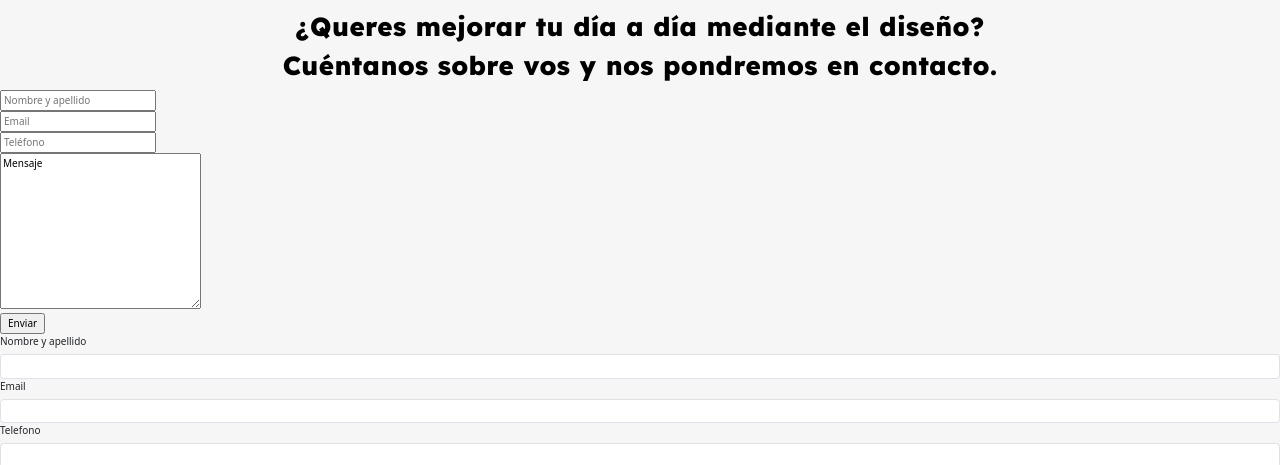
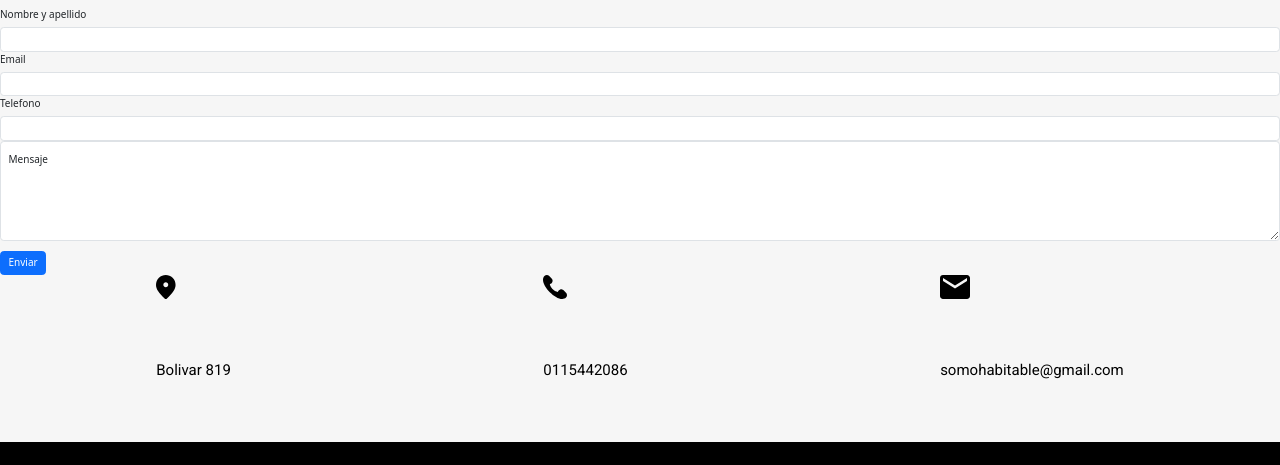
Before and after one commit to sofiaweigandt/habitable, a plain HTML site: page pages/contacto.html in a window 1280 px wide. Shown: the part 579-1044 px from the top of the page. Drawn offline with nearby package versions, Linux system fonts and the light colour scheme.

Commit message:
form page contacto

```diff
--- a/css/style.css
+++ b/css/style.css
@@ -505,6 +505,31 @@ footer{
 }
 
 
+
+.page-contacto{
+display: flex;
+flex-direction: row;
+flex-wrap: wrap;
+justify-content: space-around;
+}
+
+
+
+.contacto{
+
+margin-top: 4em;
+margin-bottom: 4em;
+font-family: 'Roboto', sans-serif;
+color: #000000;
+font-weight: 400;
+font-size: 1.5rem;
+
+}
+
+
+
+
+
 .redes-sociales{
   display: inline-block;
             color: #ffffff;
@@ -633,7 +658,7 @@ footer{
 
     .boton-header{
         display: flex;
-        align-item: center;
+        align-items: center;
     }
 
 
--- a/pages/contacto.html
+++ b/pages/contacto.html
@@ -67,33 +67,6 @@
             diseño accesible, no dudes en contactarnos. Estamos dispuestas a ayudarte a crear <br>
             espacios inclusivos, funcionales y estéticamente atractivos.</p>
 
-            <form action="">
-               <h3>¿Queres mejorar tu día a día mediante el diseño? <br>
-                Cuéntanos sobre vos  y nos pondremos en contacto.
-               </h3>
-               <div>
-                 <input type="Nombre y apellido"  placeholder="Nombre y apellido">
-               </div>
-               <div>
-                 <input type="Email" placeholder="Email">
-               </div>
-               <div>
-                 <input type="Telefono" placeholder="Teléfono" >
-               </div>
-               <div>
-                   <textarea name="" id="" cols="30" rows="10" >Mensaje</textarea >
-               </div>
-               <div>
-                 <input type="submit" value="Enviar">
-               </div>
-            </form>
-        </section>
-
-
-
-
-
-
             <form>
               <div class="mb-3">
                 <label for="exampleInputEmail1" class="form-label">Nombre y apellido</label>
@@ -116,6 +89,7 @@
               </div>
               <button type="submit" class="btn btn-primary">Enviar</button>
         </form>
+       </section>
 
 
 
@@ -126,29 +100,20 @@
 
 
 
+        <section class="page-contacto">
+                <div>
+                  <img src="../img/iconos/ubicacion.svg" alt="Icono ubicacion de la oficina">
+                  <div class="contacto"> Bolivar 819 </div>
+                </div>
 
+            <div>
+                <img src="../img/iconos/telefono.svg" alt="Telefono de la oficina"> <div class="contacto"> 0115442086</div>
+            </div>
 
+            <div>
+               <img src="../img/iconos/email.svg" alt=" E-mail de la empresa "> <div class="contacto">somohabitable@gmail.com</div>
+              </div>
 
-
-
-
-
-
-
-
-
-
-
-
-        <section>
-            <a href="https://goo.gl/maps/nnbMa29juHdtExLVA" target="_blank">
-                <img src="../img/iconos/ubicacion.svg" alt="Mapa de ubicación de la oficina de la empresa Habitable">
-            </a>
-            <a href=" # "></a>
-                <img src="../img/iconos/telefono.svg" alt="Telefono de la oficina de la empresa Habitable">
-            <a href=" # ">
-               <img src="../img/iconos/email.svg" alt=" E-mail de la empresa habitable ">
-            </a>
         </section>
     </main>
 
```
Also changed, not shown: index.html (+2 -2 lines). Lines whose indentation alone changed are shown as unchanged.
